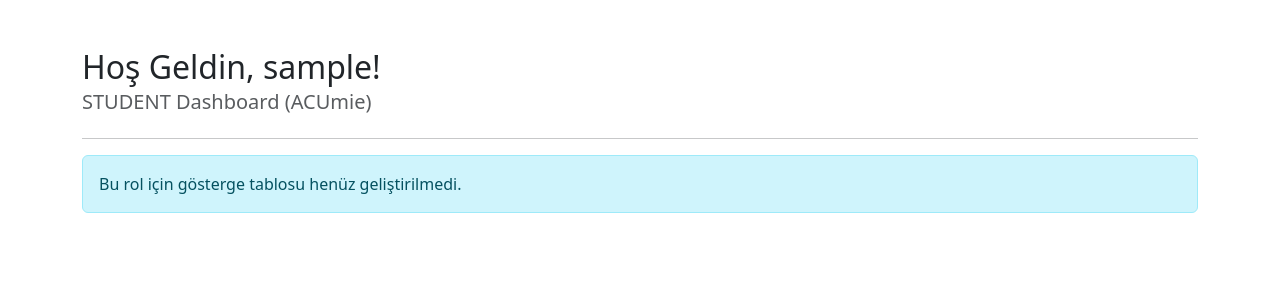
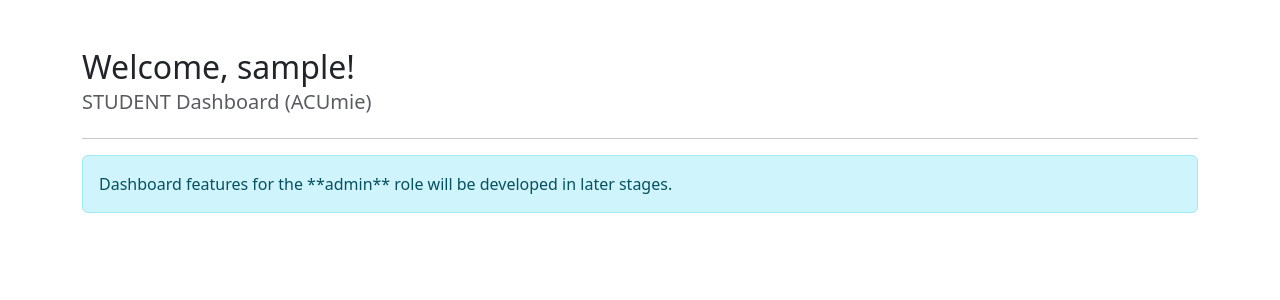
Before and after one commit to Mirket07/Acumie, a Django app: template grades/templates/grades/dashboard.html in a window 1280 px wide. Shown: the part 56-356 px from the top of the page. Run offline with Django 5.2, Linux system fonts and the light colour scheme; the template is opened without the code that fills it: most values are stand-ins (such as "Sample title", 1, 10 or a date in 2020).

Commit message:
İngilizceye çevrildi

```diff
--- a/grades/templates/grades/dashboard.html
+++ b/grades/templates/grades/dashboard.html
@@ -5,7 +5,7 @@
 
 {% block content %}
 <div class="container mt-5">
-    <h2 class="mb-1">Hoş Geldin, {{ user_name }}!</h2>
+    <h2 class="mb-1">Welcome, {{ user_name }}!</h2>
     <h5 class="text-muted mb-4">STUDENT Dashboard (ACUmie)</h5>
     <hr>
 
@@ -48,7 +48,7 @@
 
         <div class="card shadow-lg mb-4">
             <div class="card-header bg-secondary text-white">
-                <h5 class="mb-0">Synergy Analyzer Detail: PO Tamamlama Yüzdeleri</h5>
+                <h5 class="mb-0">Synergy Analyzer Detail: PO Completion Percentages</h5>
             </div>
             <div class="card-body">
                 {% if info_message %}
@@ -57,9 +57,9 @@
                     <table class="table table-striped table-hover">
                         <thead class="table-light">
                             <tr>
-                                <th>PO Kodu</th>
-                                <th>Tamamlama Skoru (%)</th>
-                                <th>Durum</th>
+                                <th>PO Code</th>
+                                <th>Completion Score (%)</th>
+                                <th>Status</th>
                             </tr>
                         </thead>
                         <tbody>
@@ -69,11 +69,11 @@
                                 <td>{{ score|floatformat:2 }}%</td>
                                 <td>
                                     {% if score >= 80 %}
-                                        <span class="badge bg-success">Çok İyi</span>
+                                        <span class="badge bg-success">Excellent</span>
                                     {% elif score >= 60 %}
-                                        <span class="badge bg-warning text-dark">İyi</span>
+                                        <span class="badge bg-warning text-dark">Good</span>
                                     {% else %}
-                                        <span class="badge bg-danger">Geliştirilmeli</span>
+                                        <span class="badge bg-danger">Room for Improvement</span>
                                     {% endif %}
                                 </td>
                             </tr>
@@ -81,13 +81,13 @@
                         </tbody>
                     </table>
                 {% else %}
-                    <p class="text-info">Hesaplama verisi bulunamadı. Lütfen not girişlerini kontrol edin.</p>
+                    <p class="text-info">No calculation data found. Please check your grade entries.</p>
                 {% endif %}
             </div>
         </div>
 
     {% else %}
-        <div class="alert alert-info">Bu rol için gösterge tablosu henüz geliştirilmedi.</div>
+        <div class="alert alert-info">Dashboard features for the **{{ user_role }}** role will be developed in later stages.</div>
     {% endif %}
 
 </div>
```
